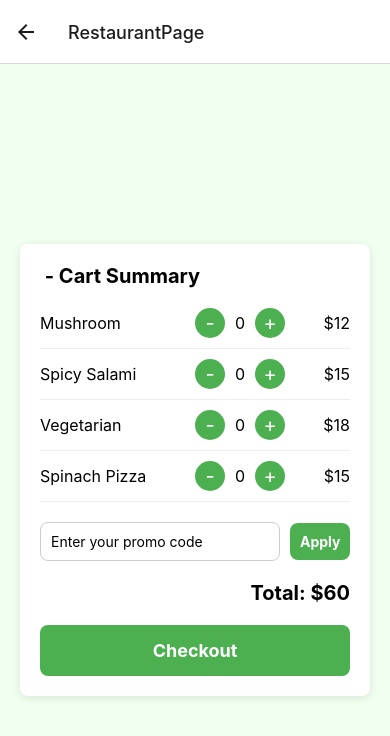
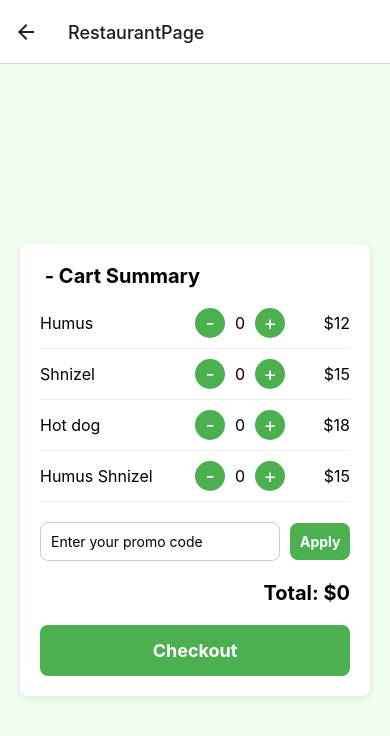
Before and after one commit to yona5686/foodieRep, a React Native app: screen /RestaurantPage in a window 390 px wide. Shown: the top 736 px of the page. Built offline with nearby package versions, Linux system fonts and the light colour scheme.

Commit message:
yishai small fixes

```diff
--- a/components/AllRestaurantByTheme.jsx
+++ b/components/AllRestaurantByTheme.jsx
@@ -38,9 +38,9 @@ export default function AllRestaurantByTheme({theme, nav}) {//theme sent to back
                         <View style={styles.textContainer}>
                             <Text style={styles.restaurantName}>{currentRes.name}</Text>
                             <Text style={styles.restaurantTheme}>{currentRes.theme}</Text>
-                            <Text style={styles.addressText}>Address: {currentRes.address}</Text>
+                            <Text style={styles.addressText}>{currentRes.address}</Text>
                             <View style={styles.deliveryInfo}>
-                                <Text style={styles.deliveryCost}>{currentRes.deliveryCost}$</Text>
+                                <Text style={styles.deliveryCost}>{currentRes.deliveryCost == 0 ? "FREE" : currentRes.deliveryCost + "$"}</Text>
                                 <MaterialCommunityIcons
                                     name={'truck'}
                                     size={24}
@@ -69,9 +69,9 @@ const styles = StyleSheet.create({
         shadowOffset: { width: 0, height: 2 },
         shadowOpacity: 0.1,
         shadowRadius: 8,
-        elevation: 1,
         padding: 10,
-        width: 400
+        width: 400,
+        borderWidth: 0.5
     },
     textContainer: {
         flex: 1,
@@ -87,7 +87,7 @@ const styles = StyleSheet.create({
     restaurantName: {
         fontSize: 16,
         fontWeight: 'bold',
-        marginBottom: 5,
+        marginBottom: 10,
     },
     restaurantTheme: {
         fontSize: 14,
@@ -98,9 +98,11 @@ const styles = StyleSheet.create({
         marginLeft: 5,
         marginRight: 15,
         fontSize: 14,
+        marginBottom: 5,
+
     },
     deliveryCost: {
-        marginRight: 15,
+        marginRight: 5,
         fontSize: 14,
     },
     deliveryInfo: {
--- a/components/DisconnectHeader.jsx
+++ b/components/DisconnectHeader.jsx
@@ -1,14 +1,14 @@
-import { View, Button } from "react-native";
+import { View, TouchableOpacity } from "react-native";
+import { Ionicons } from "@expo/vector-icons";
 
 export default function DisconnectHeader({ nav }) {
 
     return (
-        <View style={{ flexDirection: 'row', justifyContent: 'flex-end', paddingRight: 20 }}>
-            <Button
-                onPress={() => nav.navigate('GetStarted')}
-                title="Disconnect"
-                color="green"
-            />
-        </View>
+        <TouchableOpacity style={{ flexDirection: 'row', justifyContent: 'flex-end', paddingRight: 20 }}
+            onPress={() => nav.navigate('GetStarted')}
+                    title="Disconnect"
+                    color="green">
+            <Ionicons name='exit-outline' size={35} color={"green"}/>
+        </TouchableOpacity>
     );
 }
--- a/components/ThemeButtons.jsx
+++ b/components/ThemeButtons.jsx
@@ -1,37 +1,35 @@
-import { TouchableOpacity, View, StyleSheet, Text } from "react-native";
+import { TouchableOpacity, StyleSheet, Text, ScrollView, View } from "react-native";
 
-export default function ThemeButtons({themesLst, setTheme}) {
+export default function ThemeButtons({themesLst, setTheme, selectedTheme}) {
 
     return(
-        <View style={styles.container}>
-            {themesLst.map((theme, index) => (
-                <TouchableOpacity
-                    key={index} style={styles.button}
-                    onPress={() => {setTheme(theme);}}>
-                    <Text style={styles.buttonText}>{theme}</Text>
-                </TouchableOpacity >
-            ))}
+        <View style={{height: 60}}>
+            <ScrollView horizontal showsHorizontalScrollIndicator = {false}>
+                {themesLst.map((theme, index) => (
+                    <TouchableOpacity
+                        key={index} style={theme == selectedTheme? {...styles.button, backgroundColor: "#067506"}: styles.button}
+                        onPress={() => {setTheme(theme);}}>
+                        <Text style={theme == selectedTheme? {...styles.buttonText, color: "#ffffff"}: styles.buttonText}>{theme}</Text>
+                    </TouchableOpacity >
+                ))}
+            </ScrollView>
         </View>
     )
 }
 
 const styles = StyleSheet.create({
-    container: {
-        display: "flex",
-        flexDirection: "row",
-        flexWrap: "wrap",
-        justifyContent: "center",
-        backgroundColor: '#f0fff0', // Light green background
-    },
     button: {
-        padding: 15,
+        paddingHorizontal: 15,
         backgroundColor: '#90EE90', // Light green button
         borderRadius: 25,
         alignItems: 'center',
-        margin: 5
+        margin: 5,
+        display: "flex",
+        justifyContent: "center",
+        borderWidth: 1
     },
     buttonText: {
-        color: '#fff',
+        color: 'black',
         fontSize: 16,
     },
 });
--- a/navigations/MainTab.js
+++ b/navigations/MainTab.js
@@ -16,21 +16,21 @@ export default function App( {navigation} ) {
         <Tab.Navigator
             screenOptions={{
                 tabBarLabelPosition:"below-icon",
-                tabBarActiveTintColor:"green"
+                tabBarActiveTintColor:"black"
             }}>
 
             <Tab.Screen name="Home" component={Home} options={{
-                tabBarIcon: () => (<Ionicons name='home' size={20}/>),
+                tabBarIcon: ({focused, color}) => (<Ionicons name='home' size={20} color={focused ? "#067506": color}/>),
                 headerRight: () => (<DisconnectHeader nav = {navigation}/>)
             }}/>
 
             <Tab.Screen name="Restaurants" component={Restaurants} options={{
-                tabBarIcon: () => (<Ionicons name='restaurant' size={20}/>),
+                tabBarIcon: ({focused, color}) => (<Ionicons name='restaurant' size={20} color={focused ? "#067506": color}/>),
                 headerRight: () => (<DisconnectHeader nav = {navigation}/>)
             }}/>
 
             <Tab.Screen name="Discover" component={Discover} options={{
-                tabBarIcon: () => (<Ionicons name='search' size={20}/>),
+                tabBarIcon: ({focused, color}) => (<Ionicons name='search' size={20} color={focused ? "#green": color}/>),
                 headerRight: () => (<DisconnectHeader nav = {navigation}/>)
             }}/>
 
--- a/pages/RestaurantPage.js
+++ b/pages/RestaurantPage.js
@@ -6,27 +6,27 @@ import PromoCodeComp from '../components/PromoCodeComp';
 export default function RestaurantPage() {
     const { restaurant } = useResContext();
 
-    const [dishes, setDishes] = useState([
-        { id: '1', name: 'Mushroom', price: 12 },
-        { id: '2', name: 'Spicy Salami', price: 15 },
-        { id: '3', name: 'Vegetarian', price: 18 },
-        { id: '4', name: 'Spinach Pizza', price: 15 },
+    const [dishes, setDishes] = useState([//example get dishes of restaurant
+        { id: '0', name: 'Humus', price: 12 },
+        { id: '1', name: 'Shnizel', price: 15 },
+        { id: '2', name: 'Hot dog', price: 18 },
+        { id: '3', name: 'Humus Shnizel', price: 15 },
     ]);
 
-    const [quantities, setQuantities] = useState(dishes.reduce((acc, dish) => {
-        acc[dish.id] = 0;
-        return acc;
+    const [quantities, setQuantities] = useState(dishes.reduce((arr, dish) => {
+        arr[dish.id] = 0;
+        return arr;
     }, {}));
 
     const handleQuantityChange = (id, amount) => {
         setQuantities(prevQuantities => ({
             ...prevQuantities,
-            [id]: Math.max(1, (prevQuantities[id] || 1) + amount),
+            [id]: prevQuantities[id] + amount,
         }));
     };
 
     const calculateTotal = () => {
-        return dishes.reduce((total, dish) => total + (dish.price * (quantities[dish.id] || 1)), 0);
+        return dishes.reduce((total, dish) => total + (dish.price * (quantities[dish.id])), 0);
     };
 
     return (
@@ -38,7 +38,7 @@ export default function RestaurantPage() {
                     <View style={styles.dishContainer} key={item.id}>
                         <Text style={styles.dishName}>{item.name}</Text>
                         <View style={styles.quantityContainer}>
-                            <TouchableOpacity onPress={() => handleQuantityChange(item.id, -1)} style={styles.quantityButton}>
+                            <TouchableOpacity onPress={() => (quantities[item.id]>0)? handleQuantityChange(item.id, -1): {}} style={styles.quantityButton}>
                                 <Text style={styles.quantityButtonText}>-</Text>
                             </TouchableOpacity>
                             <Text style={styles.quantityText}>{quantities[item.id]}</Text>
--- a/pages/Restaurants.js
+++ b/pages/Restaurants.js
@@ -12,7 +12,7 @@ export default function Restaurants( {navigation} ){
     return(
         <ScrollView contentContainerStyle={styles.container}>
             <Text style={styles.title}>Choose theme</Text>
-            <ThemeButtons themesLst = {themes} setTheme = {setSelectedTheme}/>
+            <ThemeButtons themesLst = {themes} setTheme = {setSelectedTheme} selectedTheme = {selectedTheme}/>
             <AllRestaurantByTheme theme={selectedTheme} nav={navigation}/>
         </ScrollView>
     )
```
